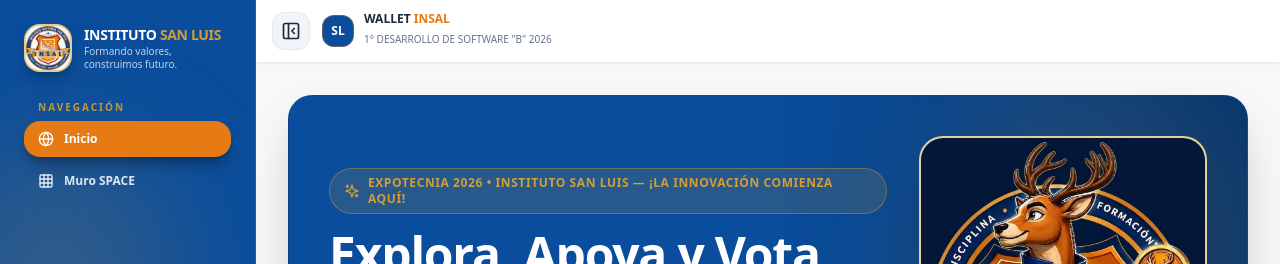
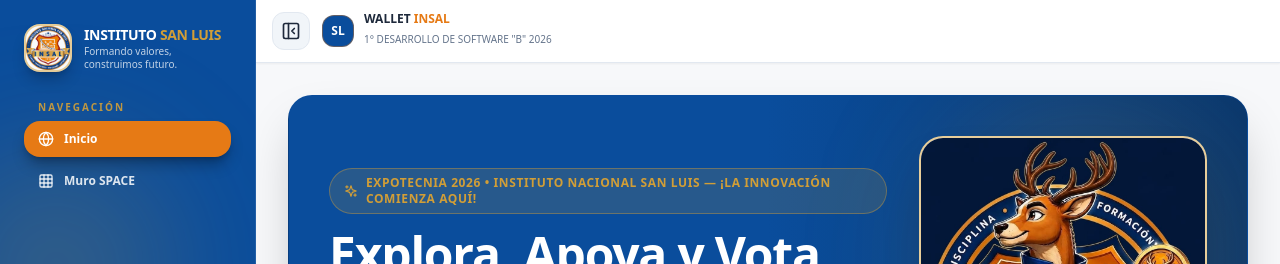
Before and after one commit to abrahampreza-dev/WalletInsal, a React (Vite) app: page / in a window 1280 px wide. Shown: the top 264 px of the page. Built offline with nearby package versions, Linux system fonts and the light colour scheme; no server answers; the HTML template or start-up script is replaced by a standard one.

Commit message:
chore: suppress CSS @tailwind lint warnings in VS Code

```diff
--- a/src/componentes/publico/InicioPublico.jsx
+++ b/src/componentes/publico/InicioPublico.jsx
@@ -60,7 +60,7 @@
           <div className="space-y-4 max-w-2xl text-center lg:text-left">
             <div className="inline-flex items-center gap-2 px-3.5 py-1.5 rounded-full bg-[#D19E37]/15 border border-[#D19E37]/40 text-[#D19E37] text-xs font-black uppercase tracking-wider">
               <Sparkles className="w-4 h-4" />
-              EXPOTECNIA 2026 • Instituto San Luis — ¡La innovación comienza aquí!
+              EXPOTECNIA 2026 • Instituto  Nacional San Luis — ¡La innovación comienza aquí!
             </div>
 
             <h1 className="text-3xl sm:text-5xl font-black text-white tracking-tight leading-tight">
--- a/src/index.css
+++ b/src/index.css
@@ -1,3 +1,4 @@
+/* stylelint-disable */
 @import url('https://fonts.googleapis.com/css2?family=Outfit:wght@300;400;500;600;700;800;900&family=Plus+Jakarta+Sans:wght@400;500;600;700&display=swap');
 
 @tailwind base;
```
